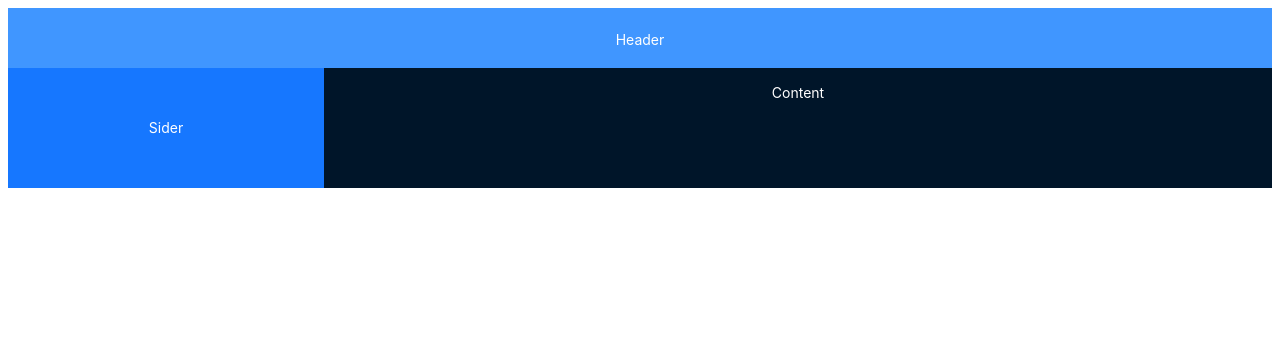
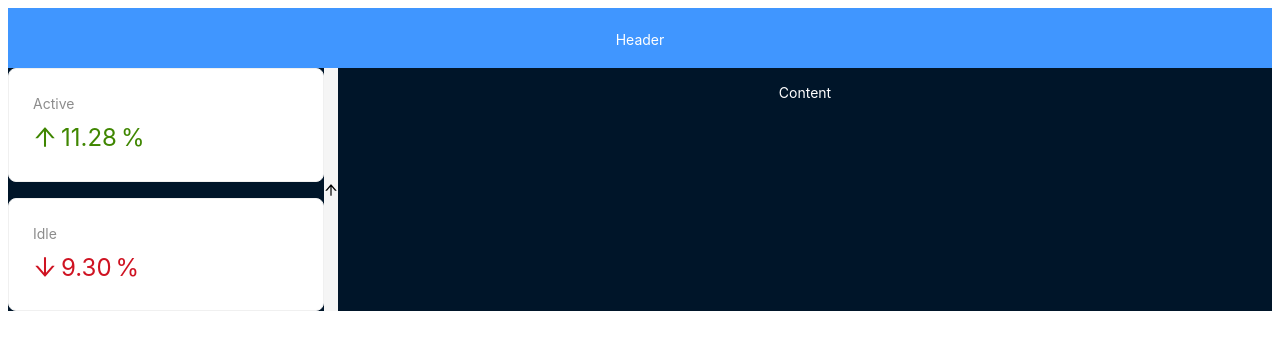
Before and after one commit to ilyafredriksson/react-crypto-app, a React (Vite) app: page / in a window 1280 px wide. Shown: the top 350 px of the page. Built offline with nearby package versions, Linux system fonts and the light colour scheme.

Commit message:
AppSide.jsx

```diff
--- a/src/App.jsx
+++ b/src/App.jsx
@@ -1,23 +1,19 @@
-import {  Layout } from 'antd';
-import AppHeader from './components/Layoy/AppHeader';
-import AppSider from './components/Layoy/AppSider';
-import AppContent from './components/Layoy/AppContent';
+import { Layout } from "antd";
+import AppHeader from "./components/Layoy/AppHeader";
+import AppSider from "./components/Layoy/AppSider";
+import AppContent from "./components/Layoy/AppContent";
+import { ArrowUpOutlined } from "@ant-design/icons";
 
 
-
-
-
-
-   export default function App() {
-
+export default function App() {
   return (
-< Layout>
-     <AppHeader/>
-  <Layout>
-    <AppSider/>
-    <AppContent/>
+    <Layout>
+      <AppHeader />
+      <Layout>
+        <AppSider />
+        <ArrowUpOutlined />
+        <AppContent />
       </Layout>
-
-</Layout>
-  )
+    </Layout>
+  );
 }
--- a/src/api.js
+++ b/src/api.js
@@ -1,6 +1,6 @@
 import { cryptoAssets,cryptoData } from "./components/data";
 
-export function fetchCryptoData() {
+export function fakeFetchCryptoData() {
     return new Promise((resolve) => {
         setTimeout(() => {
             resolve(cryptoData);
--- a/src/components/Layoy/AppContent.jsx
+++ b/src/components/Layoy/AppContent.jsx
@@ -6,7 +6,7 @@ const contentStyle = {
   minHeight: 'calc(100vh-60px)',
   color: '#fff',
   backgroundColor: '#001529',
-  padding: '1rem'
+  padding: '1rem',
 };
 
 export default function AppContent()  {
--- a/src/components/Layoy/AppSider.jsx
+++ b/src/components/Layoy/AppSider.jsx
@@ -1,13 +1,32 @@
-import { Layout } from 'antd';
-
+import { Layout,Card,Statistic } from 'antd';
+import { ArrowDownOutlined, ArrowUpOutlined } from '@ant-design/icons';
 const siderStyle = {
-  textAlign: 'center',
-  lineHeight: '120px',
-  color: '#fff',
-  backgroundColor: '#1677ff',
+  paddin: '1rem',
 };
 
 
 export default function AppSider() {
-    return(<Layout.Sider width="25%" style={siderStyle}>Sider</Layout.Sider>)
+    return(<Layout.Sider width="25%" style={siderStyle}>
+      <Card style={{marginBottom:'1rem'}}>
+     <Statistic
+     title="Active"
+          value={11.28}
+          precision={2}
+          valueStyle={{ color: '#3f8600' }}
+          prefix={<ArrowUpOutlined />}
+          suffix="%"
+     />
+     </Card>
+
+     <Card>
+     <Statistic
+          title="Idle"
+          value={9.3}
+          precision={2}
+          valueStyle={{ color: '#cf1322' }}
+          prefix={<ArrowDownOutlined />}
+          suffix="%"
+        />
+        </Card>
+      </Layout.Sider>)
 }
```
